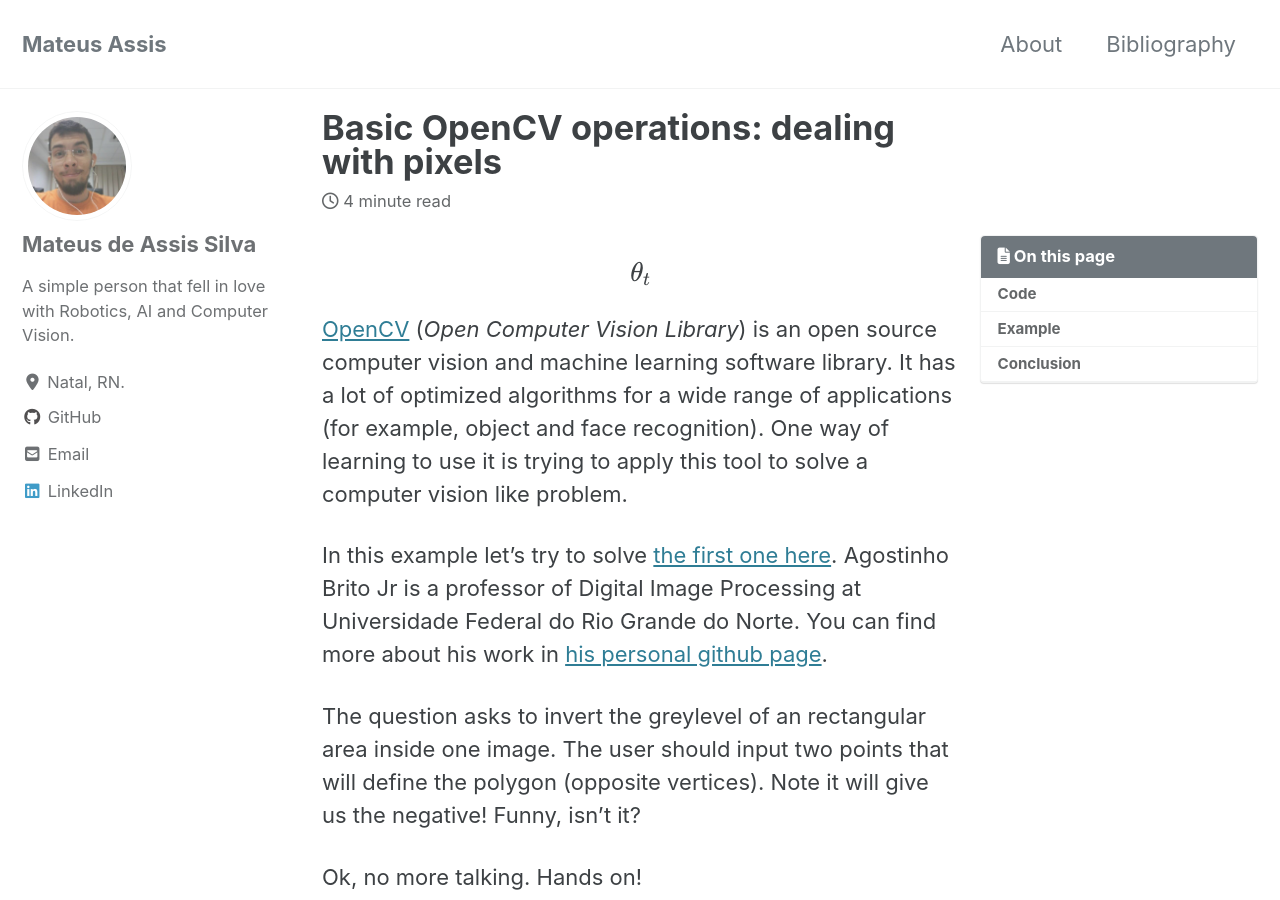
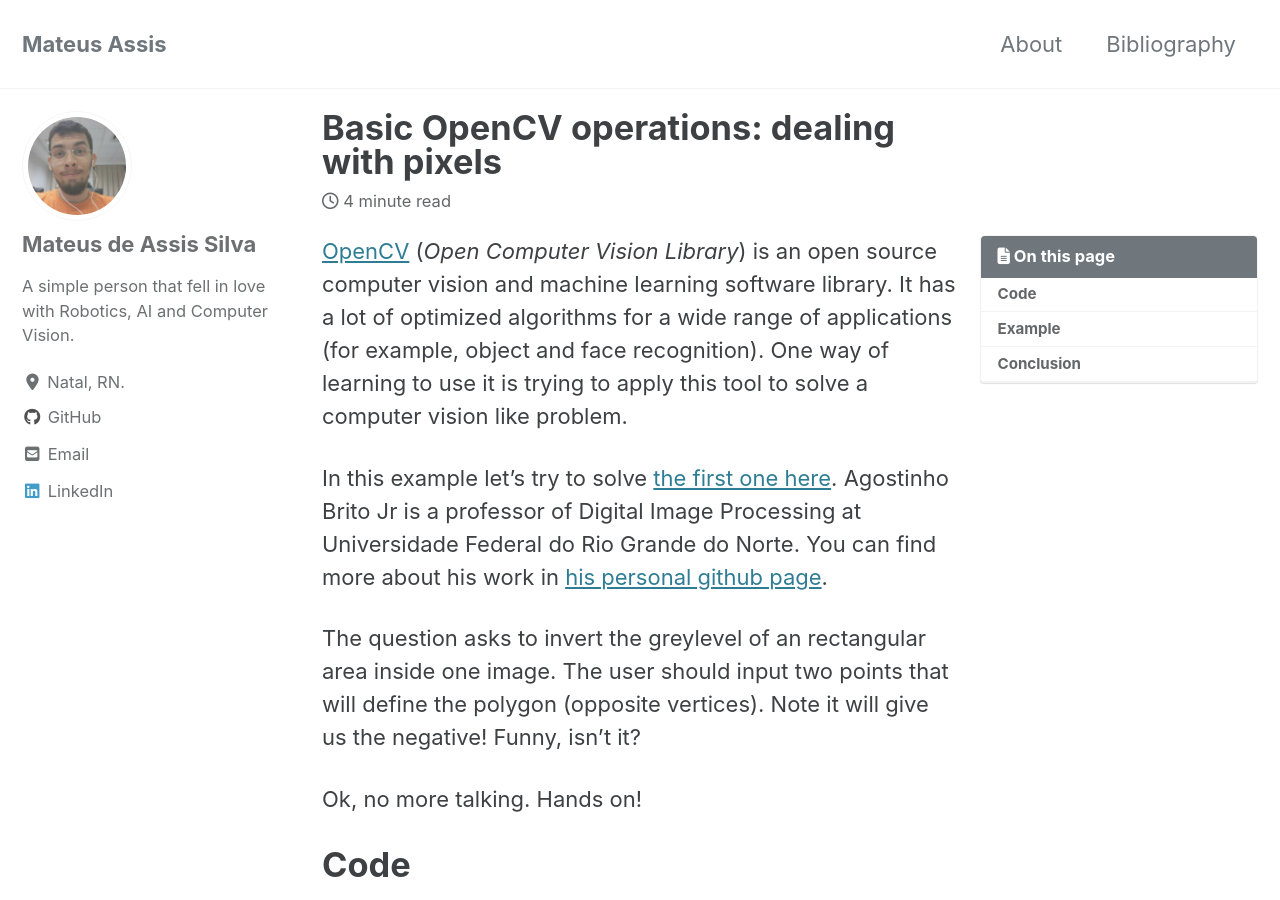
Before and after one commit to mtxslv/mtxslv.github.io, a Jekyll site: the page built from _posts/2020-04-12-opencv_basics.md, in a window 1280 px wide and 900 px high. Built offline with Jekyll 4.4.1, drawn with Linux system fonts in a browser that asks for light colours; cached includes are drawn as plain includes; nearby versions of some CDN libraries; formulas are drawn with MathJax 3.

Commit message:
test removed

```diff
--- a/_posts/2020-04-12-opencv_basics.md
+++ b/_posts/2020-04-12-opencv_basics.md
@@ -7,8 +7,6 @@ toc: true
 author_profile: true
 mathjax: true
 ---
-
-$$ \theta_t $$
 
 [OpenCV](https://opencv.org/) (_Open Computer Vision Library_) is an open source computer vision and machine learning software library. It has a lot of optimized algorithms for a wide range of applications (for example, object and face recognition). One way of learning to use it is trying to apply this tool to solve a computer vision like problem.
 
```
